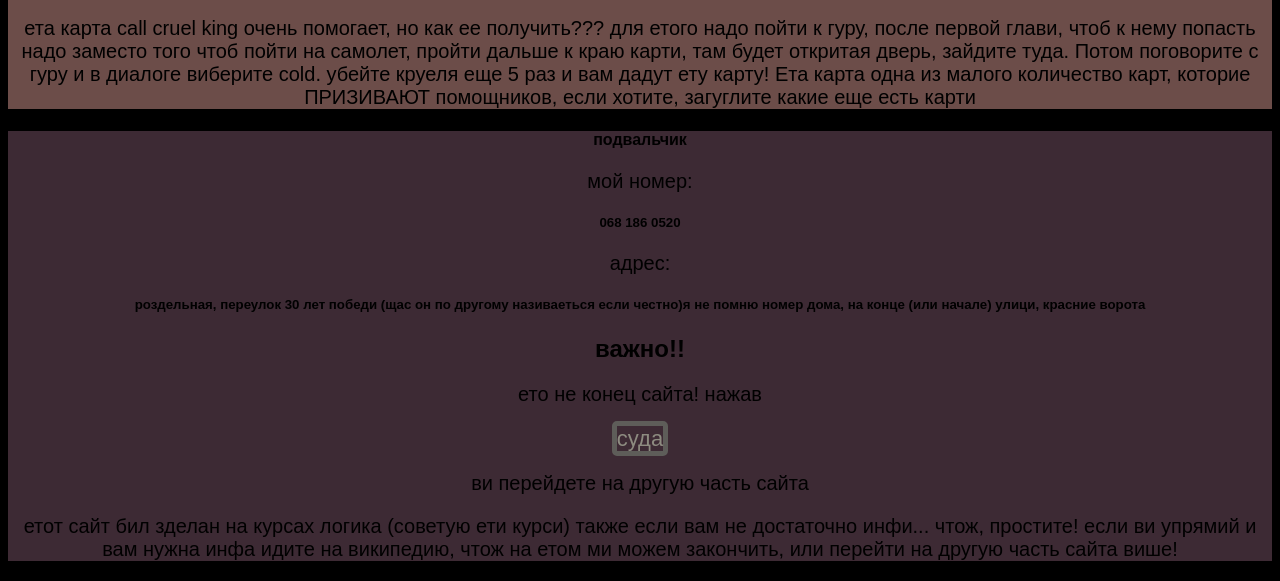
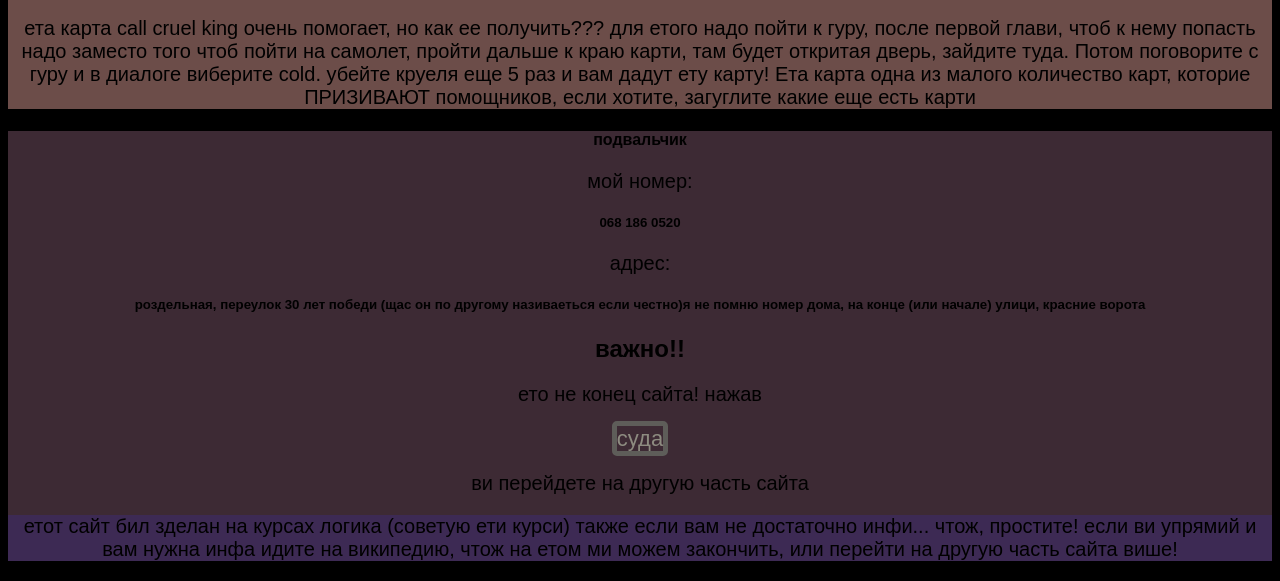
Before and after one commit to ankachevskiy/new-tory..., a plain HTML site: page index.html in a window 1280 px wide. Shown: the part 2687-3268 px from the top of the page. Drawn offline with Linux system fonts and the light colour scheme.

Commit message:
Update style.css

```diff
--- a/style.css
+++ b/style.css
@@ -54,3 +54,7 @@ img{
 .bluers{
     text-align: center;
 }
+.informital{
+    background-color:#3d2a54;
+    text-align: center;
+}
```
